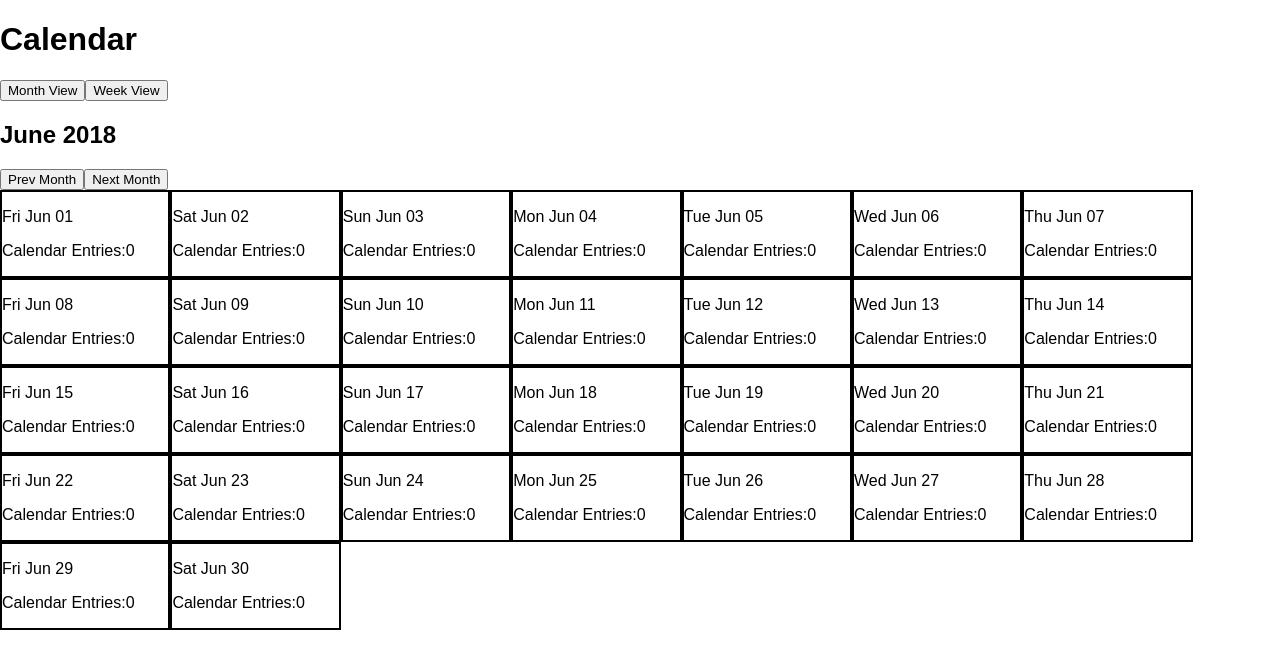
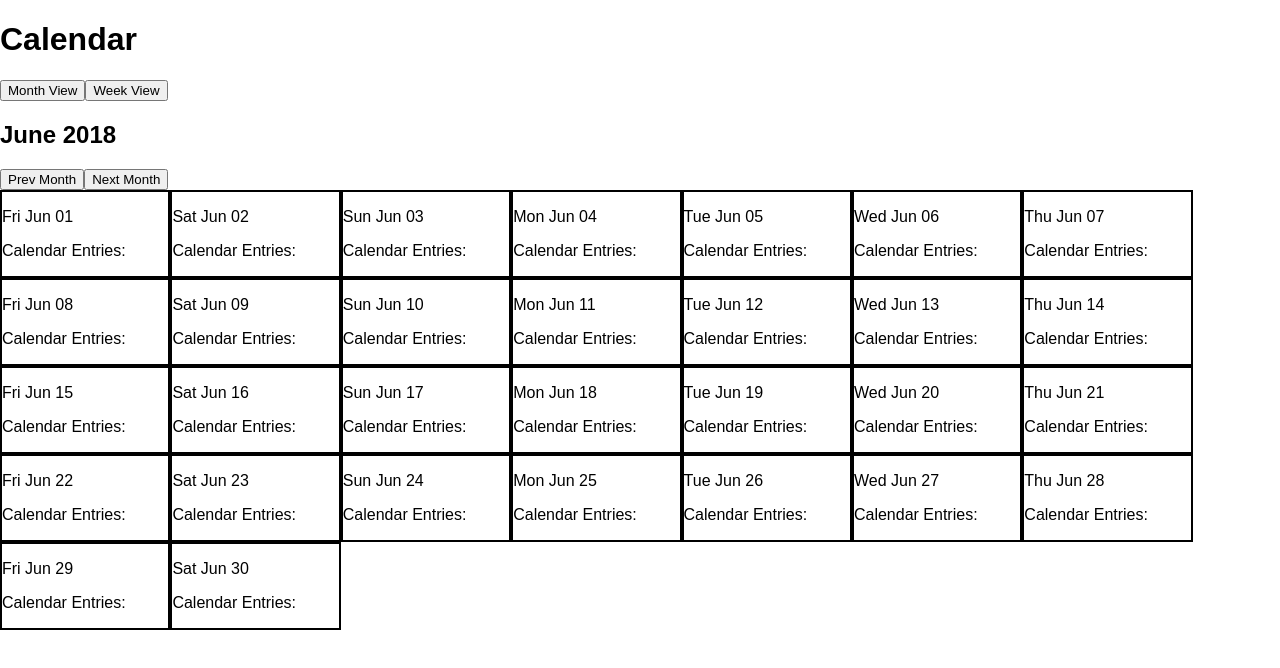
Before and after one commit to codisteinborn/ReactCalendar, a React (Create React App) app: page / in a window 1280 px wide. Shown: the top 668 px of the page. Built offline with nearby package versions, Linux system fonts and the light colour scheme.

Commit message:
day select working

```diff
--- a/src/App.js
+++ b/src/App.js
@@ -2,7 +2,9 @@ import React, { Component } from 'react';
 import moment from 'moment';
 import _ from 'underscore';
 import './App.css';
-import Calendar from './components/Calendar/Calendar';
+// import Calendar from './components/Calendar/Calendar';
+import MonthCal from './components/Calendar/MonthCal';
+import WeekCal from './components/Calendar/WeekCal';
 
 class App extends Component {
   constructor(props) {
@@ -18,13 +20,13 @@ class App extends Component {
       currentWeek: [],
       day: '',
       year: '',
-      dayOfWeek: ''
+      currEntry: '',
+      entries: []
     };
   }
 
   componentDidMount() {
     var now = (new Date()).toString().split(' ')
-    var dayOfWeek = moment().format('dddd');
     var month = moment().format('MM');
     var day = moment().format('DD');
     var year = moment().format('YYYY');
@@ -35,7 +37,7 @@ class App extends Component {
       arrDays.push({ current: current, entries: [] });
       daysInMonth--;
     }
-    this.setState({ monthView: true, isLoaded: true, date: now, dayOfWeek: dayOfWeek, month: month, day: day, year: year, days: arrDays.reverse(), weeks: _.chunk(arrDays, 7) });
+    this.setState({ monthView: true, isLoaded: true, date: now, month: month, day: day, year: year, days: arrDays.reverse(), weeks: _.chunk(arrDays, 7) });
   }
 
   monthSelect = () => {
@@ -44,6 +46,17 @@ class App extends Component {
 
   weekSelect = () => {
     this.setState({ monthView: false, currentWeek: this.state.weeks[0] });
+  }
+
+  daySelect = (current) => {
+    console.log("double click")
+    var currDay = this.state.days.find(e => e.current === current);
+    console.log(currDay)
+    for (var i = 0; i < this.state.weeks.length; i++) {
+      if (this.state.weeks[i].includes(currDay)) {
+        this.setState({ monthView: false, currentWeek: this.state.weeks[i] });
+      }
+    }
   }
 
   lastMonth = () => {
@@ -61,7 +74,10 @@ class App extends Component {
     var arrDays = [];
     while (daysInMonth) {
       var current = moment(newMonth).date(daysInMonth);
-      arrDays.push({ current: current, entries: [] });
+      arrDays.push({
+        current: current
+        // , entries :[]
+      });
       daysInMonth--;
     }
     this.setState({ month: newMonth, year: newYear, days: arrDays.reverse(), weeks: _.chunk(arrDays, 7), currentWeek: _.chunk(arrDays, 7)[0] })
@@ -82,15 +98,34 @@ class App extends Component {
     var arrDays = [];
     while (daysInMonth) {
       var current = moment(newMonth).date(daysInMonth);
-      arrDays.push({ current: current, entries: [] });
+      arrDays.push({ current: current });
       daysInMonth--;
     }
     this.setState({ month: newMonth, year: newYear, days: arrDays.reverse(), weeks: _.chunk(arrDays, 7), currentWeek: _.chunk(arrDays, 7)[0] })
   }
 
   lastWeek = () => {
+    // need to fix when month switches
     if (this.state.currentWeek === this.state.weeks[0]) {
-      console.log("firstweek")
+      var newMonth = '';
+      var newYear = '';
+      if (this.state.month < 2) {
+        newMonth = '12';
+        newYear = (Number(this.state.year) - 1).toString()
+      }
+      else {
+        newMonth = (Number(this.state.month) - 1).toString();
+        newYear = this.state.year
+      }
+      var daysInMonth = moment(newMonth).daysInMonth();
+      var arrDays = [];
+      while (daysInMonth) {
+        var current = moment(newMonth).date(daysInMonth);
+        arrDays.push({ current: current });
+        daysInMonth--;
+      }
+      this.setState({ month: newMonth, year: newYear, days: arrDays.reverse(), weeks: _.chunk(arrDays, 7), currentWeek: _.chunk(arrDays, 7)[this.state.weeks.length - 1] })
+
     }
     else {
       for (var i = 0; i < this.state.weeks.length; i++) {
@@ -101,17 +136,49 @@ class App extends Component {
     }
   }
   nextWeek = () => {
-    if (this.state.currentWeek === this.state.weeks[this.state.weeks.length]) {
-      nextMonth();
-    }
-    else {
+    if (this.state.currentWeek !== this.state.weeks[this.state.weeks.length - 1]) {
       for (var i = 0; i < this.state.weeks.length; i++) {
         if (this.state.currentWeek === this.state.weeks[i]) {
           this.setState({ currentWeek: this.state.weeks[i + 1] });
         }
       }
     }
+    else {
+      // need to fix when month switches
+      var newMonth = '';
+      var newYear = '';
+      if (this.state.month > 11) {
+        newMonth = '1';
+        newYear = (Number(this.state.year) + 1).toString();
+      }
+      else {
+        newMonth = (Number(this.state.month) + 1).toString();
+        newYear = this.state.year;
+      }
+      var daysInMonth = moment(newMonth).daysInMonth();
+      var arrDays = [];
+      while (daysInMonth) {
+        var current = moment(newMonth).date(daysInMonth);
+        arrDays.push({ current: current });
+        daysInMonth--;
+      }
+      this.setState({ month: newMonth, year: newYear, days: arrDays.reverse(), weeks: _.chunk(arrDays, 7), currentWeek: _.chunk(arrDays, 7)[0] })
+    }
   }
+
+  handleInputChange = (e) => {
+    const { name, value } = e.target;
+    this.setState({
+      [name]: value,
+    });
+  }
+
+  // addEntry = () => {
+  //   this.setState({ entries : this.state.entries.concat([{ : '' }])   });
+  // }
+  // removeEntry = () =>{
+
+  // }
 
   render() {
     const { error, isLoaded } = this.state;
@@ -124,15 +191,28 @@ class App extends Component {
     else {
       return (
         <div>
-          <h1>Calendar</h1>
-          <button id="month" onClick={() => this.monthSelect()}>Month View</button>
-          <button id="week" onClick={() => this.weekSelect()}>Week View</button>
           <div>
+            <h1>Calendar</h1>
+            <button id="month" onClick={() => this.monthSelect()}>Month View</button>
+            <button id="week" onClick={() => this.weekSelect()}>Week View</button>
             <h2>{moment(this.state.month.toString()).format('MMMM')} {this.state.year} </h2>
             <button id="lastMonth" onClick={() => this.lastMonth()}>Prev Month</button>
             <button id="nextMonth" onClick={() => this.nextMonth()}>Next Month</button>
           </div>
-          <Calendar monthView={this.state.monthView} days={this.state.days} weeks={this.state.weeks} currentWeek={this.state.currentWeek} lastMonth={() => this.lastMonth()} nextMonth={() => this.nextMonth()} lastWeek={() => this.lastWeek()} nextWeek={() => this.nextWeek()} month={this.state.month} day={this.state.day} />
+          {/* <Calendar onChange={this.handleInputChange} monthView={this.state.monthView} days={this.state.days} weeks={this.state.weeks} currentWeek={this.state.currentWeek} lastMonth={() => this.lastMonth()} nextMonth={() => this.nextMonth()} lastWeek={() => this.lastWeek()} nextWeek={() => this.nextWeek()} month={this.state.month} day={this.state.day} date={this.state.month + this.state.day} /> */}
+          {this.state.monthView ?
+            <div>
+              {this.state.days.map(elem => <MonthCal day={elem.current._d.toString().slice(0, 10)} current={elem.current} entries={elem.entries} onDoubleClick={this.daySelect} />)}
+            </div> :
+            <div>
+              <div>
+                <button id="lastWeek" onClick={() => this.lastWeek()}>Prev Week</button>
+                <button id="nextWeek" onClick={() => this.nextWeek()}>Next Week</button>
+              </div>
+              <div>
+                {this.state.currentWeek.map(elem => <WeekCal day={elem.current._d.toString().slice(0, 10)} currEntry={this.state.currEntry} entries={this.state.entries} onChange={this.handleInputChange} />)}
+              </div>
+            </div>}
         </div>
       );
     }
--- a/src/components/Calendar/Calendar.js
+++ b/src/components/Calendar/Calendar.js
@@ -40,7 +40,7 @@ const Calendar = props => {
                 <button id="nextWeek" onClick={() => props.nextWeek()}>Next Week</button>
                 </div>
                 <div>
-                    {props.currentWeek.map(elem => <WeekCal day={elem.current._d.toString().slice(0, 10)} entries={elem.entries} />)}
+                    {props.currentWeek.map(elem => <WeekCal day={elem.current._d.toString().slice(0, 10)} entries={elem.entries} date={props.date} onChange={props.onChange}/>)}
                 </div>
             </div>
     )
--- a/src/components/Calendar/MonthCal/MonthCal.js
+++ b/src/components/Calendar/MonthCal/MonthCal.js
@@ -1,17 +1,16 @@
 import React from 'react';
-// import Moment from 'moment';
 import './MonthCal.css'
 
 
 const MonthCal = props => {
     return (
-        <div className="monthCell">
+        <div className="monthCell" current={props.current} onDoubleClick={() => props.onDoubleClick(props.current)}>
             <p>
             {props.day}
             </p>
             <p>
             Calendar Entries:
-            {props.entries.length}
+            {/* {props.entries.length} */}
             </p>
         </div>
 );
--- a/src/components/Calendar/WeekCal/WeekCal.js
+++ b/src/components/Calendar/WeekCal/WeekCal.js
@@ -2,23 +2,25 @@ import React from 'react';
 import './WeekCal.css'
 
 
-const WeekCal = props => (
-    <div>
+const WeekCal = props => {
+    const handleSubmit = function () {
+        localStorage.setItem(props.day, props.entries);
+    }
+    return (
         <div className="weekCell">
             <p>
                 {props.day}
             </p>
             <p>
                 Calendar Entries:
-            {props.entries}
+            {/* {props.entries} */}
             </p>
             <form>
-                <input name='entries'
-                // onChange={this.handleChange}
-                />
+                <input id='entries' name='entries' type="text" value={props.entries} onChange={props.onChange} />
+                <button onSubmit={handleSubmit()}>Add</button>
             </form>
         </div>
-    </div>
-);
+    );
+}
 
 export default WeekCal;
```
